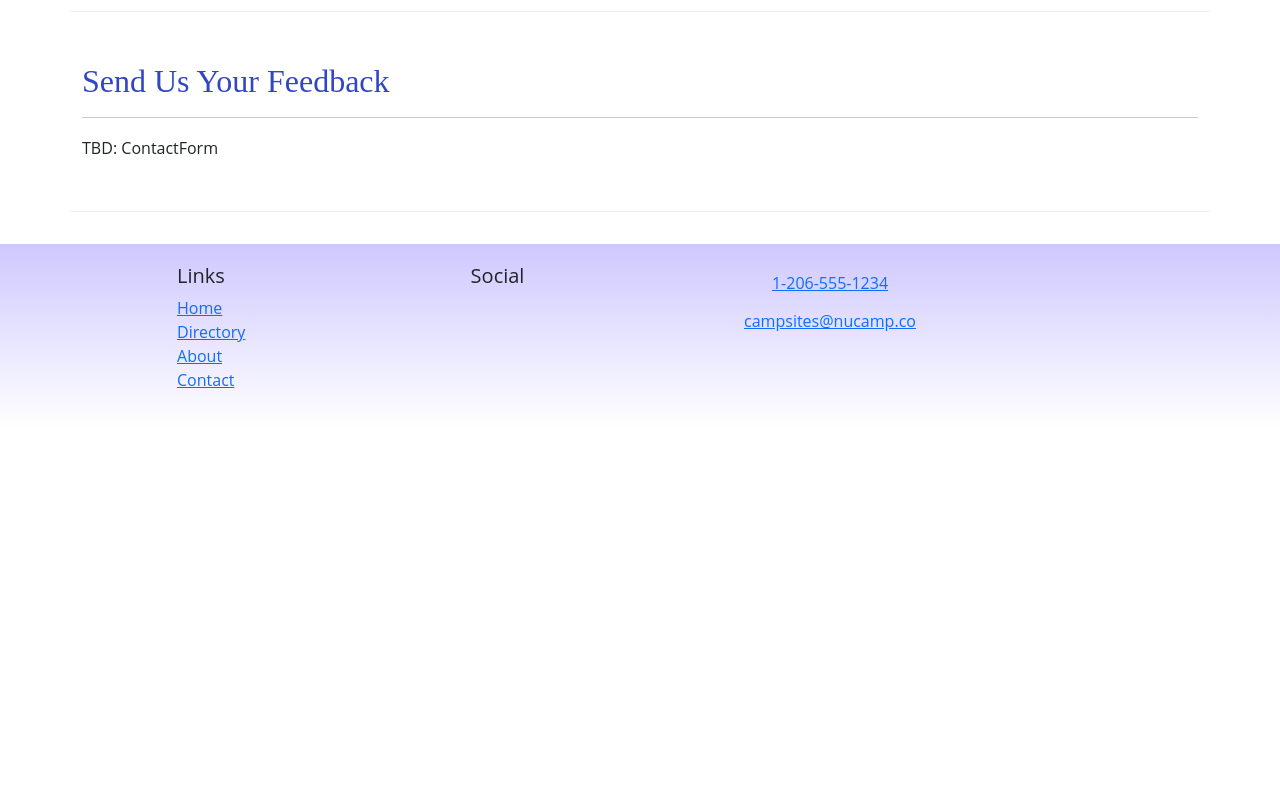
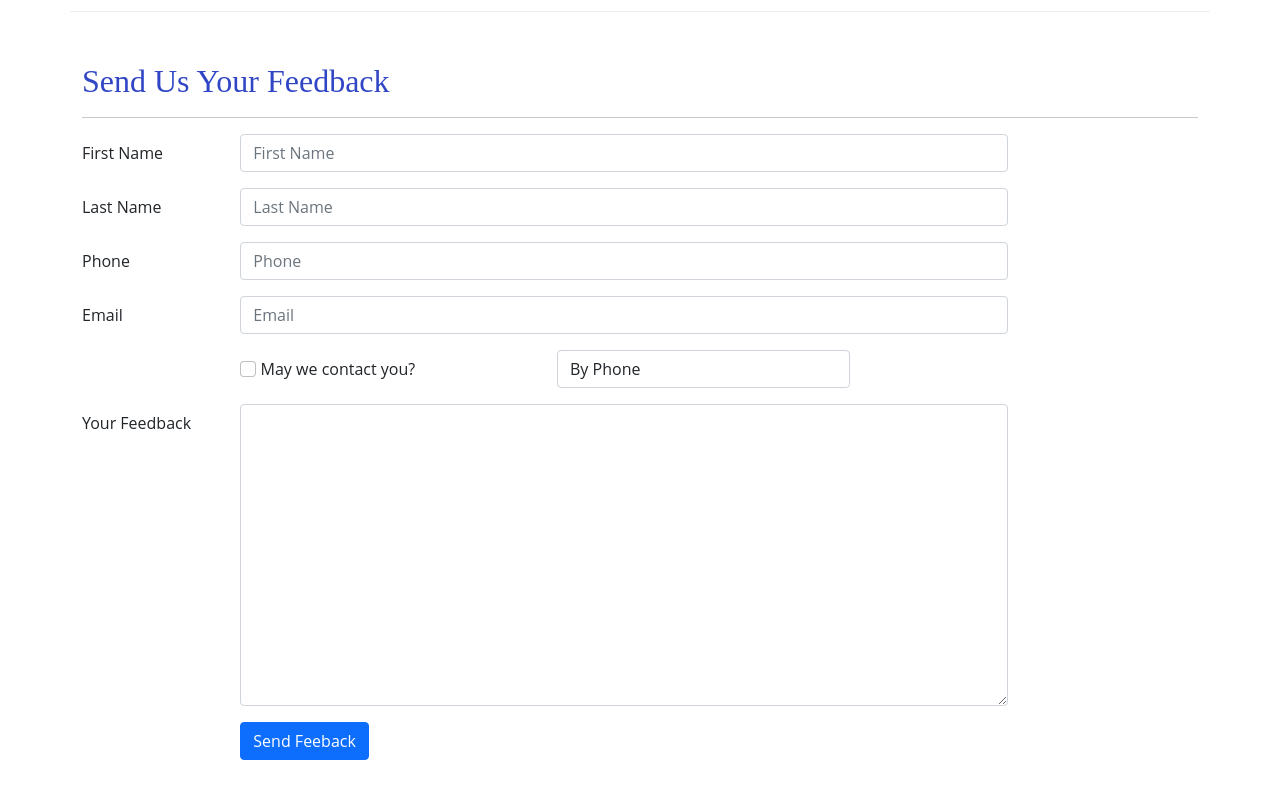
Before and after one commit to Thkeya/nucamp-react-app, a React (Create React App) app: page /contact in a window 1280 px wide. Shown: the part 480-1280 px from the top of the page. Before the commit the page ends 908 px from the top, so only its background shows below. Built offline with nearby package versions, Linux system fonts and the light colour scheme; the HTML template or start-up script is replaced by a standard one.

Commit message:
validateContactForm

```diff
--- /dev/null
+++ b/src/components/ContactForm.js
@@ -0,0 +1,139 @@
+import { Button, Label, Col, FormGroup } from "reactstrap";
+import { Formik, Field, Form, ErrorMessage } from "formik";
+import { validateContactForm } from "../utils/validateContactForm";
+
+const ContactForm = () => {
+    const handleSubmit = (values, { resetForm }) => {
+        console.log('form values:', values);
+        console.log('in JSON format:', JSON.stringify(values));
+        resetForm();
+    };
+  return (
+    <Formik
+      initialValues={{
+        firstName: "",
+        lastName: "",
+        phoneNum: "",
+        email: "",
+        agree: false,
+        contactType: "By Phone",
+        feedback: "",
+      }}
+      onSubmit={handleSubmit}
+      validate={validateContactForm}
+    >
+      <Form>
+        <FormGroup row>
+          <Label htmlFor='firstName' md='2'>
+            First Name
+          </Label>
+          <Col md='10'>
+                <Field
+                    name='firstName'
+                    placeholder='First Name'
+                    className='form-control'
+                    />
+                <ErrorMessage name='firstName'>
+                    {(msg) => <p className='text-danger'>{msg}</p>}
+                </ErrorMessage>
+          </Col>
+        </FormGroup>
+
+        <FormGroup row>
+          <Label htmlFor='lastName' md='2'>
+            Last Name
+          </Label>
+          <Col md='10'>
+                <Field
+                    name='lastName'
+                    placeholder='Last Name'
+                    className='form-control'
+                />
+                 <ErrorMessage name='lastName'>
+                    {(msg) => <p className='text-danger'>{msg}</p>}
+                </ErrorMessage>
+          </Col>
+        </FormGroup>
+
+        <FormGroup row>
+          <Label htmlFor='phoneNum' md='2'>
+            Phone
+          </Label>
+          <Col md='10'>
+                <Field
+                    name='phoneNum'
+                    placeholder='Phone'
+                    className='form-control'
+                />
+                 <ErrorMessage name='phoneNum'>
+                    {(msg) => <p className='text-danger'>{msg}</p>}
+                </ErrorMessage>
+          </Col>
+        </FormGroup>
+
+        <FormGroup row>
+          <Label htmlFor='email' md='2'>
+            Email
+          </Label>
+          <Col md='10'>
+                <Field
+                    name='email'
+                    placeholder='Email'
+                    type='email'
+                    className='form-control'
+                />
+                 <ErrorMessage name='email'>
+                    {(msg) => <p className='text-danger'>{msg}</p>}
+                </ErrorMessage>
+          </Col>
+        </FormGroup>
+
+        <FormGroup row>
+          <Label check md={{ size: 4, offset: 2}}>
+            <Field
+                name='agree'
+                type='checkbox'
+                className='form-check-input'
+            /> {' '}
+            May we contact you?
+          </Label>
+          <Col md='4'>
+                <Field
+                    name='contactType'
+                    as='select'
+                    className='form-control'
+                >
+                    <option>By Phone</option>
+                    <option>By Email</option>
+
+                </Field>
+          </Col>
+        </FormGroup>
+
+        <FormGroup row>
+          <Label htmlFor='feedback' md='2'>
+            Your Feedback
+          </Label>
+          <Col md='10'>
+                <Field
+                    name='feedback'
+                    as='textarea'
+                    rows='12'
+                    className='form-control'
+                />
+          </Col>
+        </FormGroup>
+
+        <FormGroup row>
+        <Col md={{ size: 10, offset: 2}}>
+            <Button type ='submit' color='primary'>
+                Send Feeback
+            </Button>
+        </Col>
+        </FormGroup>
+      </Form>
+    </Formik>
+  );
+};
+
+export default ContactForm;
--- a/src/pages/ContactPage.js
+++ b/src/pages/ContactPage.js
@@ -1,5 +1,6 @@
 import { Container, Col, Row } from "reactstrap";
 import SubHeader from "../components/SubHeader";
+import ContactForm from "../components/ContactForm";
 
 const ContactPage = () => {
   return (
@@ -37,7 +38,9 @@
           <h2>Send Us Your Feedback</h2>
           <hr />
         </Col>
-        <Col md="10">TBD: ContactForm</Col>
+        <Col md="10">
+            <ContactForm />
+        </Col>
       </Row>
     </Container>
   );
--- /dev/null
+++ b/src/utils/validateContactForm.js
@@ -0,0 +1,31 @@
+export const validateContactForm = (values) => {
+    const errors = {};
+
+if (!values.firstName) {
+    errors.firstName = 'Required';
+} else if (values.firstName.length < 2) {
+    errors.firstName = 'Must be at least 2 characters';
+} else if (values.firstName.length > 15) {
+    errors.firstName = 'Must be 15 characters or less';
+}
+
+if (!values.lastName) {
+    errors.lastName = 'Required';
+} else if (values.lastName.length < 2) {
+    errors.lastName = 'Must be at least 2 characters';
+} else if (values.lastName.length > 15) {
+    errors.lastName = 'Must be 15 characters or less';
+}
+
+const reg = /^\d+$/;
+if (!reg.test (values.phoneNum)) {
+    errors.phoneNum = 'The phone number should only contain numbers.';
+}
+
+if (!values.email.includes('@')) {
+    errors.email = 'Email should contain a @';
+}
+
+return errors;
+
+};
```
